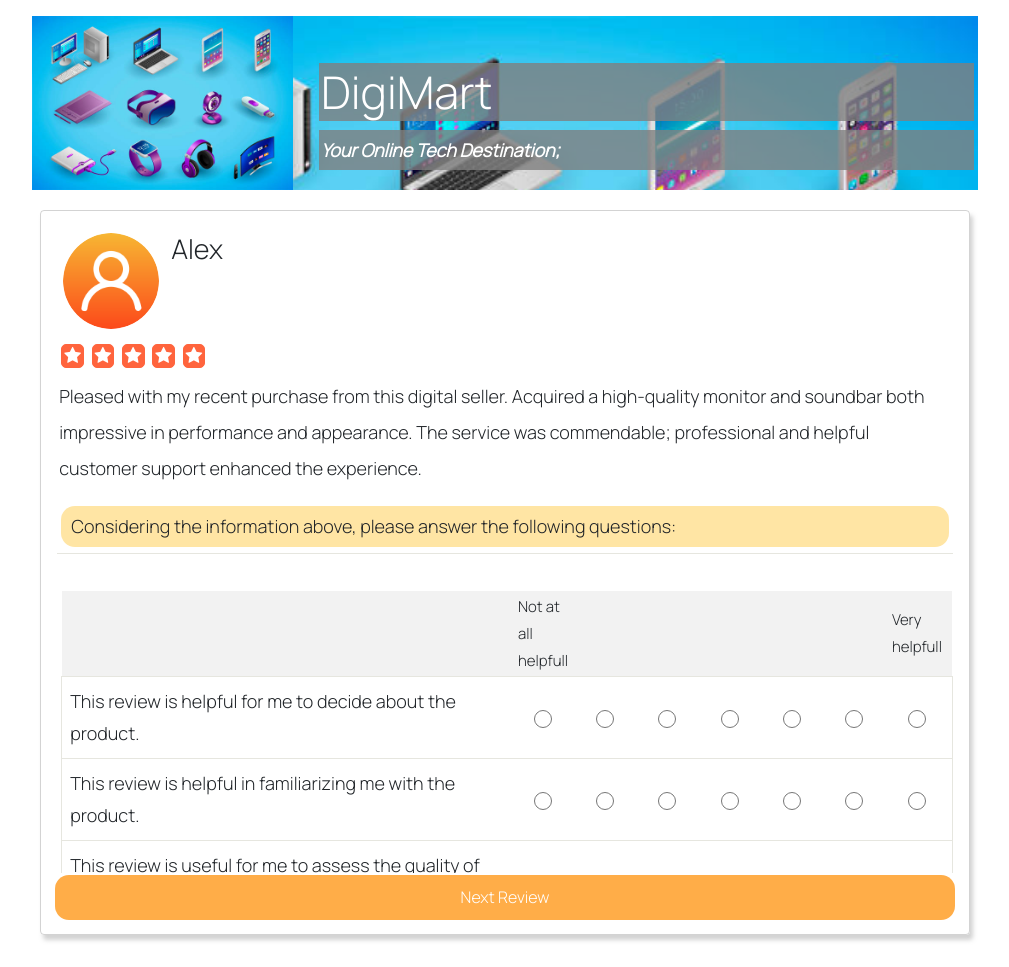
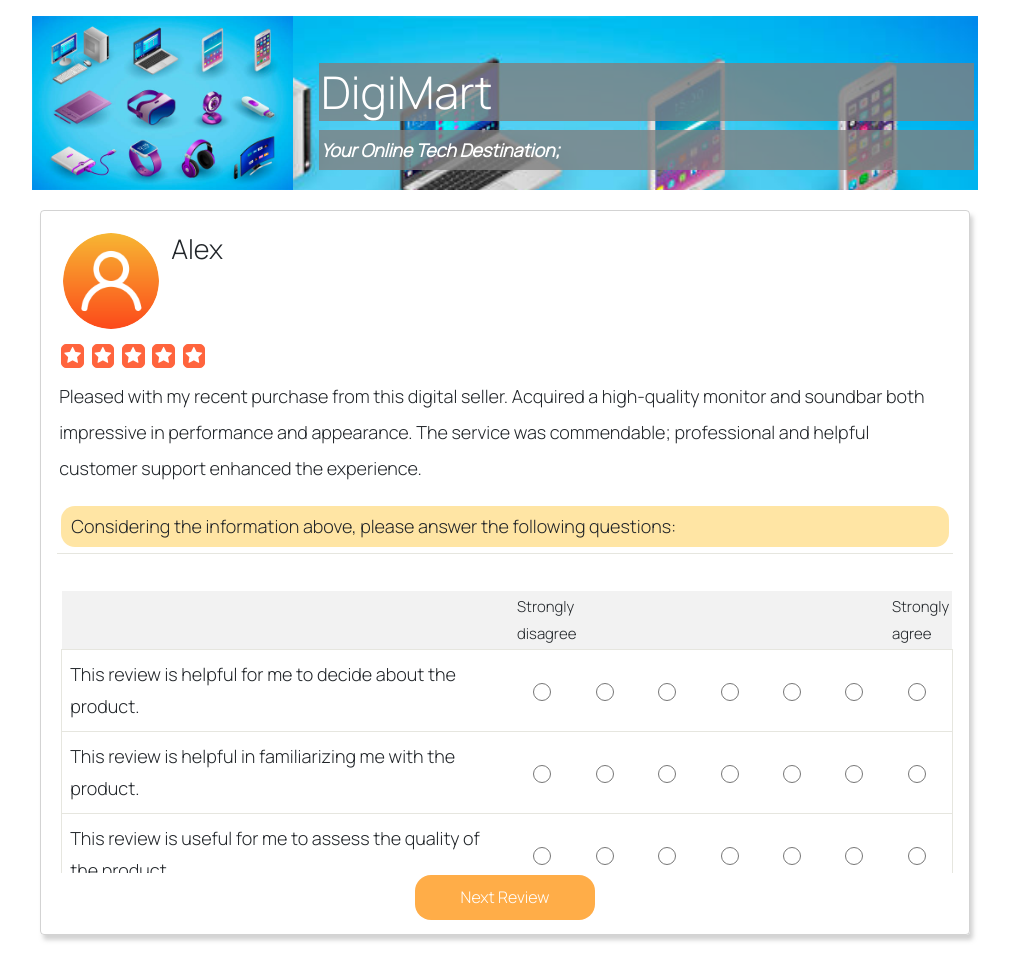
Before and after one commit to ProfNaama/RevDigitExpLab, a plain HTML site: page views/ReviewsPage.html in a window 1280 px wide. Shown: the whole page, without its empty margins (135-1144 px from the left). Drawn offline with nearby package versions, Linux system fonts and the light colour scheme.

Commit message:
editing qs and btn

```diff
--- a/static/css/newLikert.css
+++ b/static/css/newLikert.css
@@ -76,12 +76,13 @@
 
 .formSubmit {
     display: block;
-    width: 100%;
+    width: 20%;
     padding: 6px;
+    margin: auto;
     background-color: var(--orange);
     color: #fff;
     border: none;
-    border-radius: 14px;
+    border-radius: 16px;
     cursor: pointer;
     font-size: 16px;
 }
--- a/static/surveyData/question_bank.csv
+++ b/static/surveyData/question_bank.csv
@@ -1,39 +1,40 @@
 name,leftmost_label,rightmost_label,label
-"decision","Not at all helpfull","Very helpfull","This review is helpful for me to decide about the product."
-"familiarity","Not at all helpfull","Very helpfull","This review is helpful in familiarizing me with the product."
-"Quality","Not at all helpfull","Very helpfull","This review is useful for me to assess the quality of the product."
-"informative","Not at all helpfull","Very helpfull","I find this review informative."
-"dependable","Not at all credible","Very credible","This review is dependable."
-"honest","Not at all credible","Very credible","This review is honest."
-"sincere","Not at all credible","Very credible","This review is sincere."
-"trustworthy","Not at all credible","Very credible","This review is trustworthy."
-"credible","Not at all credible","Very credible","This review is credible."
-"consistent","Not at all consistent","Very consistent","The information provided in this review is consistent."
-"uniform","Not at all uniform","Very uniform","The information provided in this review is uniform."
-"similar","Not at all similar","Very similar","The arguments provided in this review are similar to its rating."
-"complete","Not at all complete","Very complete","This review appears to be complete."
-"understandable","Not at all understandable","Very understandable","This review is easy to understand."
-"timely","Not at all timely","Very timely","This review is timely."
-"accurate","Not at all accurate","Very accurate","This review appears to be accurate."
-"relevant","Not at all relevant","Very relevant","This review is relevant."
-"makes_sense","Not at all makes sense","Very makes sense","This review makes sense"
-"meaningful","Not at all meaningful","Very meaningful","This review is meaningful."
-"desirable","Not at all desirable","Very desirable","How desirable is this product in your opinion?"
-"good","Not at all good","Very good","How good is this product in your opinion?"
-"worthwhile","Not at all worthwhile","Very worthwhile","How worthwhile is this product in your opinion?"
-"useful","Not at all useful","Very useful","How useful is this product in your opinion?"
-"undesirable","Not at all undesirable","Very undesirable","How undesirable is this product in your opinion?"
-"bad","Not at all bad","Very bad","How bad is this product in your opinion?"
-"worthless","Not at all worthless","Very worthless","How worthless is this product in your opinion?"
-"useless","Not at all useless","Very useless","How useless is this product in your opinion?"
-"feelings","Very much disagree","Very much agree","I have mixed feelings about this product."
-"opinions","Very much disagree","Very much agree","I have mixed opinions both for and against this product, all at the same time."
-"love_hate","Very much disagree","Very much agree","I am torn between loving and hating this product."
-"matter","Very much disagree","Very much agree","This product really doesn't matter to me."
-"feelings2","Very much disagree","Very much agree","I don't have any feelings about this product at all."
-"thought","Very much disagree","Very much agree","I give little thought to this product."
-"indifferent","Very much disagree","Very much agree","I'm pretty indifferent toward this product."
-"relevance","Very much disagree","Very much agree","This product doesn't have much personal relevance to me."
-"concern","Very much disagree","Very much agree","I don't concern myself much with this product."
-"confident","Very little confidence","A lot of confidence","How confident are you of your assessments of this product?"
-"certain","Very little confidence","A lot of confidence","How certain are you of your assessments of this product?"
+decision,Strongly disagree,Strongly agree,This review is helpful for me to decide about the product.
+familiarity,Strongly disagree,Strongly agree,This review is helpful in familiarizing me with the product.
+Quality,Strongly disagree,Strongly agree,This review is useful for me to assess the quality of the product.
+informative,Strongly disagree,Strongly agree,I find this review informative.
+dependable,Strongly disagree,Strongly agree,This review is dependable.
+honest,Strongly disagree,Strongly agree,This review is honest.
+sincere,Strongly disagree,Strongly agree,This review is sincere.
+trustworthy,Strongly disagree,Strongly agree,This review is trustworthy.
+credible,Strongly disagree,Strongly agree,This review is credible.
+consistent,Strongly disagree,Strongly agree,The information provided in this review is consistent.
+uniform,Strongly disagree,Strongly agree,The information provided in this review is uniform.
+similar,Strongly disagree,Strongly agree,The arguments provided in this review are similar to its rating.
+complete,Strongly disagree,Strongly agree,This review appears to be complete.
+understandable,Strongly disagree,Strongly agree,This review is easy to understand.
+timely,Strongly disagree,Strongly agree,This review is timely.
+accurate,Strongly disagree,Strongly agree,This review appears to be accurate.
+relevant,Strongly disagree,Strongly agree,This review is relevant.
+makes_sense,Strongly disagree,Strongly agree,This review makes sense
+meaningful,Strongly disagree,Strongly agree,This review is meaningful.
+desirable,Not at all desirable,Very desirable,How desirable is this product in your opinion?
+good,Not at all good,Very good,How good is this product in your opinion?
+worthwhile,Not at all worthwhile,Very worthwhile,How worthwhile is this product in your opinion?
+useful,Not at all useful,Very useful,How useful is this product in your opinion?
+undesirable,Not at all undesirable,Very undesirable,How undesirable is this product in your opinion?
+bad,Not at all bad,Very bad,How bad is this product in your opinion?
+worthless,Not at all worthless,Very worthless,How worthless is this product in your opinion?
+useless,Not at all useless,Very useless,How useless is this product in your opinion?
+feelings,Strongly disagree,Strongly agree,I have mixed feelings about this product.
+opinions,Strongly disagree,Strongly agree,"I have mixed opinions both for and against this product, all at the same time."
+love_hate,Strongly disagree,Strongly agree,I am torn between loving and hating this product.
+matter,Strongly disagree,Strongly agree,This product really doesn't matter to me.
+feelings2,Strongly disagree,Strongly agree,I don't have any feelings about this product at all.
+thought,Strongly disagree,Strongly agree,I give little thought to this product.
+indifferent,Strongly disagree,Strongly agree,I'm pretty indifferent toward this product.
+relevance,Strongly disagree,Strongly agree,This product doesn't have much personal relevance to me.
+concern,Strongly disagree,Strongly agree,I don't concern myself much with this product.
+confident,Very little confidence,A lot of confidence,How confident are you of your assessments of this product?
+certain,Very little confidence,A lot of confidence,How certain are you of your assessments of this product?
+,,,
```
